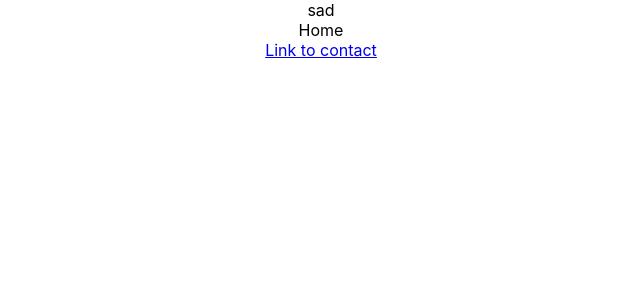
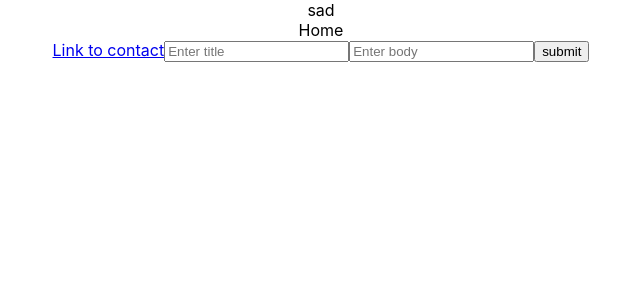
Before and after one commit to Lamduy0807/Test-01, a React (Create React App) app: page / in a window 1280 px wide. Shown: the top 300 px of the page, without its empty margins (319-959 px from the left). Built offline with nearby package versions, Linux system fonts and the light colour scheme.

Commit message:
add (#6)

```diff
--- a/package.json
+++ b/package.json
@@ -7,8 +7,10 @@
     "@testing-library/jest-dom": "^5.17.0",
     "@testing-library/react": "^13.4.0",
     "@testing-library/user-event": "^13.5.0",
+    "axios": "^1.5.1",
     "react": "^18.2.0",
     "react-dom": "^18.2.0",
+    "react-query": "^3.39.3",
     "react-redux": "^8.1.2",
     "react-router-dom": "^6.16.0",
     "react-scripts": "5.0.1",
--- a/src/App.js
+++ b/src/App.js
@@ -8,6 +8,7 @@ import Contact from "./Pages/Contact";
 import Profile from "./Pages/Profile";
 import { Provider } from "react-redux";
 import store from "./Redux/Store";
+import { QueryClient, QueryClientProvider } from "react-query";
 //Git quản lý bằng branch, thông qua pull request conflict 1
 //Git quản lý bằng branch, thông qua pull request conflict 2
 // branch main (master/ production) -> deploy production tới user
@@ -23,13 +24,14 @@ import store from "./Redux/Store";
 function App() {
   const location = useLocation();
   const [exam, setExam] = useState("Page Home");
-
+  const queryClient = new QueryClient();
   const handleClick = () => {
     console.log("click");
     setExam("Page Account");
   };
   console.log(location);
   return (
+    <QueryClientProvider client={queryClient}>
       <Provider store={store}>
         <div className="App">
           <div>sad</div>
@@ -42,6 +44,7 @@ function App() {
           </>
         </div>
       </Provider>
+    </QueryClientProvider>
   );
 }
 
--- /dev/null
+++ b/src/Pages/Components/Grid/grid.css
@@ -0,0 +1,45 @@
+/* .grid {
+    display: grid;
+    grid-template-columns: 1fr 1fr 1fr;
+} */
+.grid::after {
+    content: "";
+    clear: both;
+    display: table;
+  }
+
+[class*="col-"] {
+    width: 100%;
+}
+
+@media only screen and (min-width: 600px) {
+    /* For tablets: */
+    .col-s-1 {width: 8.33%;}
+    .col-s-2 {width: 16.66%;}
+    .col-s-3 {width: 25%;}
+    .col-s-4 {width: 33.33%;}
+    .col-s-5 {width: 41.66%;}
+    .col-s-6 {width: 50%;}
+    .col-s-7 {width: 58.33%;}
+    .col-s-8 {width: 66.66%;}
+    .col-s-9 {width: 75%;}
+    .col-s-10 {width: 83.33%;}
+    .col-s-11 {width: 91.66%;}
+    .col-s-12 {width: 100%;}
+  }
+
+@media only screen and (min-width: 768px) {
+    /* For desktop: */
+    .col-1 {width: 8.33%;}
+    .col-2 {width: 16.66%;}
+    .col-3 {width: 25%;}
+    .col-4 {width: 33.33%;}
+    .col-5 {width: 41.66%;}
+    .col-6 {width: 50%;}
+    .col-7 {width: 58.33%;}
+    .col-8 {width: 66.66%;}
+    .col-9 {width: 75%;}
+    .col-10 {width: 83.33%;}
+    .col-11 {width: 91.66%;}
+    .col-12 {width: 100%;}
+}
--- /dev/null
+++ b/src/Pages/Components/Grid/index.js
@@ -0,0 +1,62 @@
+import React from "react";
+import "./grid.css";
+const Grid = (props) => {
+  //   const style = {
+  //     gridRowGap: props.rowGap ? `${props.rowGap}px` : "0",
+  //     gridColGap: props.colGap ? `${props.colGap}px` : "0",
+  //   };
+
+  return (
+    <div className="grid">
+
+      {/* <div className="col-3 col-s-12">
+        <div>
+          <img
+            style={{ height: "100px" }}
+            src="https://e1.pxfuel.com/desktop-wallpaper/379/959/desktop-wallpaper-beautiful-love-for-full-screen-beautiful.jpg"
+          />
+        </div>
+        <div>
+          <img
+            style={{ height: "100px" }}
+            src="https://e1.pxfuel.com/desktop-wallpaper/379/959/desktop-wallpaper-beautiful-love-for-full-screen-beautiful.jpg"
+          />
+        </div>
+        <div>
+          <img
+            style={{ height: "100px" }}
+            src="https://e1.pxfuel.com/desktop-wallpaper/379/959/desktop-wallpaper-beautiful-love-for-full-screen-beautiful.jpg"
+          />
+        </div>
+        <div className="col-4 col-s-12">
+          <div>
+            <img
+              style={{ height: "100px" }}
+              src="https://e1.pxfuel.com/desktop-wallpaper/379/959/desktop-wallpaper-beautiful-love-for-full-screen-beautiful.jpg"
+            />
+          </div>
+          <div>
+            <img
+              style={{ height: "100px" }}
+              src="https://e1.pxfuel.com/desktop-wallpaper/379/959/desktop-wallpaper-beautiful-love-for-full-screen-beautiful.jpg"
+            />
+          </div>
+          <div style={{ height: "100px" }}>
+            <img
+              style={{ height: "100px" }}
+              src="https://e1.pxfuel.com/desktop-wallpaper/379/959/desktop-wallpaper-beautiful-love-for-full-screen-beautiful.jpg"
+            />
+          </div>
+          <div>
+            <img
+              style={{ height: "100px" }}
+              src="https://e1.pxfuel.com/desktop-wallpaper/379/959/desktop-wallpaper-beautiful-love-for-full-screen-beautiful.jpg"
+            />
+          </div>
+        </div>
+      </div> */}
+    </div>
+  );
+};
+
+export default Grid;
--- a/src/Pages/Home/index.js
+++ b/src/Pages/Home/index.js
@@ -1,27 +1,74 @@
-import React from "react";
+import React, { useState } from "react";
 import { Link } from "react-router-dom";
 import { useSelector } from "react-redux";
+import Grid from "../Components/Grid";
+import axios from "axios";
+import { useMutation } from "react-query";
 /**
  *
  * Redux: 3 thành phần
  * 1. Actions =>
+ * aysnc/ await => bất đồng bộ
+ * get => GET restful API
+ * post => POST
+ * create => PUT
  */
+const fetchingPosts = async () => {
+  const res = await axios.get("https://jsonplaceholder.typicode.com/posts");
+
+  return res.data;
+};
+
 const Home = () => {
-  const infors = useSelector((state) => state.infors);
-  console.log("🚀 ~ file: index.js:11 ~ Home ~ infors:", infors);
+  const [title, setTitle] = useState("");
+  const [body, setBody] = useState("");
+  const mutation = useMutation((payload) => {
+    axios.post("https://jsonplaceholder.typicode.com/posts", payload);
+  });
+
+  if (mutation.isLoading) return <div>loading...</div>;
+
+  if (mutation.isError) return <div>{mutation.error.message}</div>;
+
+  if (mutation.isSuccess) return window.alert("Thành công!!");
 
   return (
     <div>
       <div>Home</div>
       <Link to={"contact"}>Link to contact</Link>
 
-      {infors.map((infor) => {
+      {/* {infors.map((infor) => {
         return (
           <div key={infor.id}>
             data: {infor.data}, time: {infor.time}
           </div>
         );
-      })}
+      })} */}
+      <input
+        type="text"
+        value={title}
+        onChange={(e) => {
+          setTitle(e.target.value);
+        }}
+        placeholder="Enter title"
+      />
+
+      <input
+        type="text"
+        value={body}
+        onChange={(e) => {
+          setBody(e.target.value);
+        }}
+        placeholder="Enter body"
+      />
+
+      <button
+        onClick={() => {
+          mutation.mutate({ title, body });
+        }}
+      >
+        submit
+      </button>
     </div>
   );
 };
--- a/src/Redux/Reducer.js
+++ b/src/Redux/Reducer.js
@@ -1,7 +1,13 @@
 import { MODI_INFOR, SET_INFOR } from "./types";
 
 const initialState = {
-  infors: [],
+  infors: [
+    { data: "test", time: "10:10" },
+    { data: "test", time: "10:10" },
+    { data: "test", time: "10:10" },
+    { data: "test", time: "10:10" },
+    { data: "test", time: "10:10" },
+  ],
 };
 
 const inforReducer = (state = initialState, action) => {
@@ -31,5 +37,4 @@ const inforReducer = (state = initialState, action) => {
   }
 };
 
-
 export default inforReducer;
```
Also changed, not shown: 1 other file (tests, documents, lock files or other folders). Lines whose indentation alone changed are shown as unchanged.
